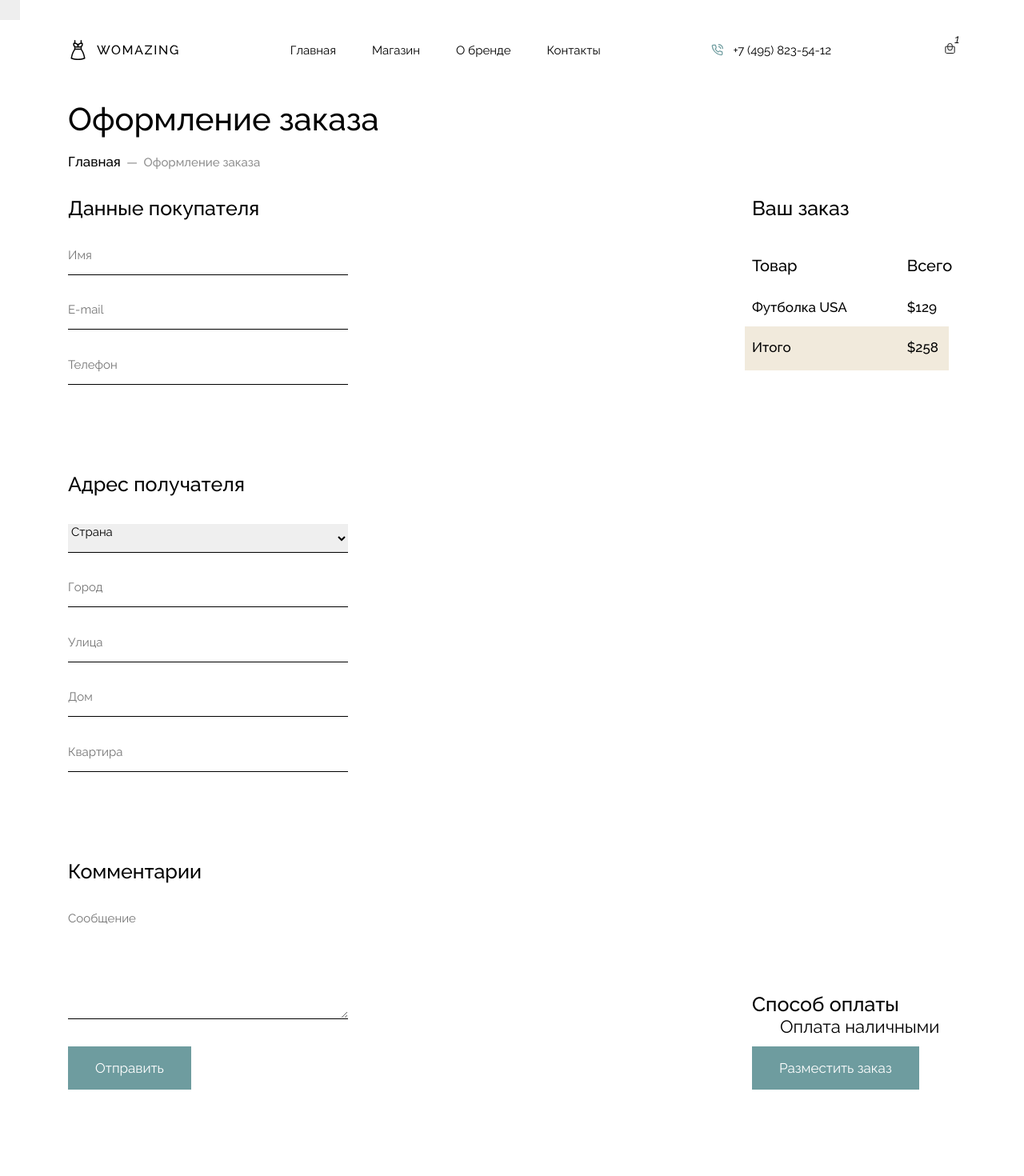
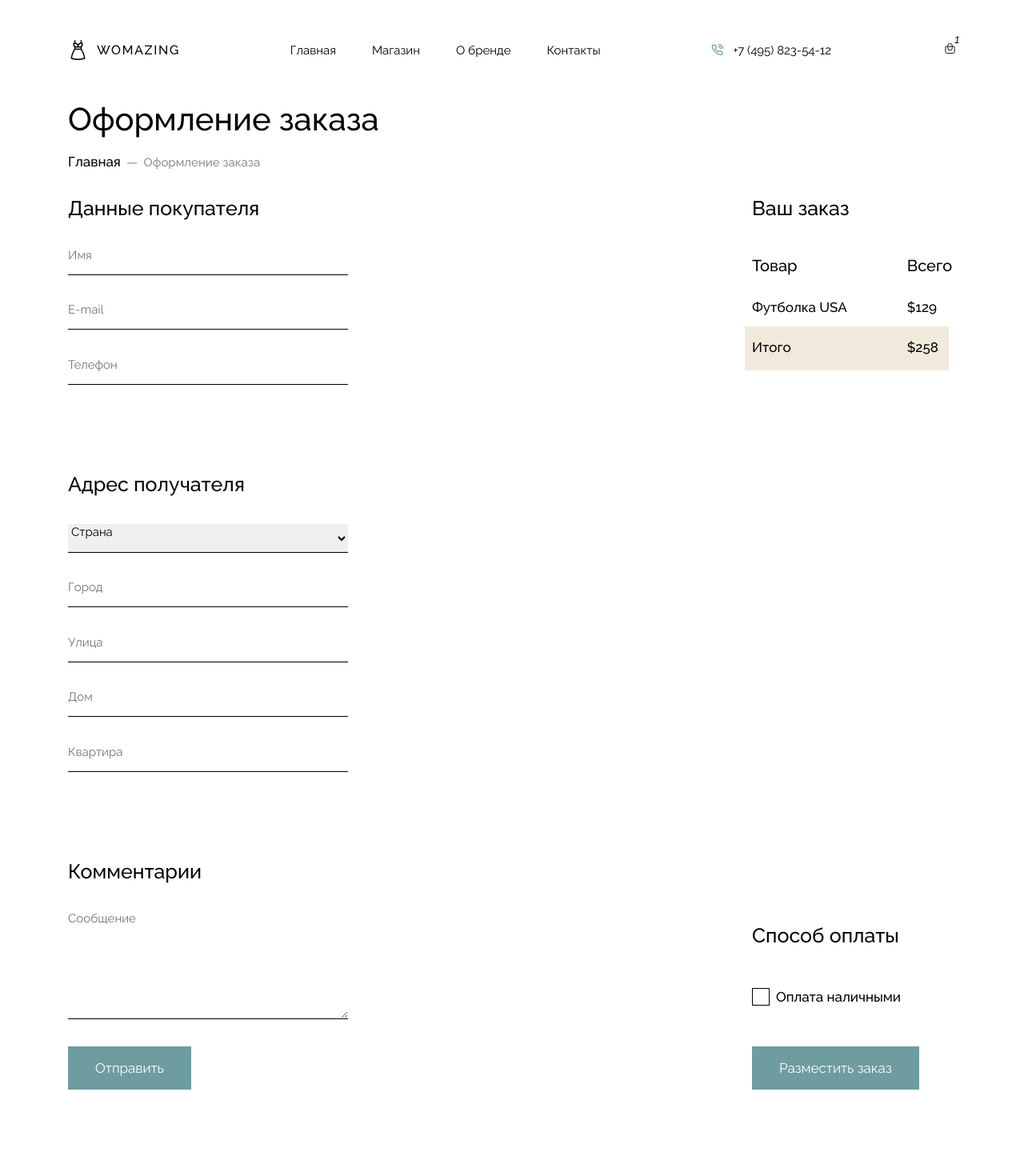
Before and after one commit to ZoirJohn/womazing, a React (Create React App) app: page /womazing/checkout in a window 1280 px wide. Shown: the top 1470 px of the page at 80% size. Built offline with nearby package versions, Linux system fonts and the light colour scheme.

Commit message:
finished styles the scripts work is needed

```diff
--- a/src/components/checkout/Checkout.tsx
+++ b/src/components/checkout/Checkout.tsx
@@ -120,11 +120,10 @@ const Checkout: FC<TProps> = (props) => {
                                                                                 <div className={styles.checkoutDataPayment}>
                                                                                         <p>Способ оплаты</p>
                                                                                         <label htmlFor='cash' className={styles.checkoutDataLabel}>
+                                                                                                <Field type='checkbox' name='cash' id='cash' />
+                                                                                                <span className={styles.checkmark}></span>
                                                                                                 Оплата наличными
-                                                                                                {/* <Field type='checkbox' name='cash' /> */}
-                                                                                                <input type="checkbox" name="" id="" />
                                                                                         </label>
-                                                                                        <span className={styles.checkmark}></span>
                                                                                         <button className='primaryButton'>Разместить заказ</button>
                                                                                 </div>
                                                                         </div>
--- a/src/css/checkout.module.css
+++ b/src/css/checkout.module.css
@@ -3,10 +3,9 @@
 }
 .checkoutForm {
         display: flex;
-        /* align-items: start; */
         justify-content: space-between;
 }
-.checkoutForm .checkoutFields {
+.checkoutFields {
         max-width: 450px;
         display: flex;
         flex-direction: column;
@@ -27,7 +26,7 @@
         font-weight: 500;
         color: #f00;
 }
-.checkoutForm input,
+.checkoutFields input,
 select {
         max-width: 350px;
         min-width: 300px;
@@ -87,64 +86,52 @@ select {
         grid-column: 1/3;
         margin: 0 0 1.8em;
 }
-.checkoutDataPayment input {
+
+.checkoutDataLabel input {
+        appearance: none;
         position: absolute;
         opacity: 0;
+}
+.checkoutDataLabel {
+        display: flex;
+        align-items: center;
+        gap: 8px;
+        position: relative;
         cursor: pointer;
-        height: 0;
-        width: 0;
+        padding: 3em 0;
+        font-size: 17px;
+        font-weight: 500;
+}
+.checkmark {
+        display: inline-block;
+        width: 22px;
+        height: 22px;
+        background-color: #fff;
+        border: 1px solid #000;
+        transition: background-color 0.3s, border-color 0.3s;
+        position: relative;
+}
+.checkoutDataLabel input:checked + .checkmark::after {
+        content: '';
+        background: #000;
+        width: 10px;
+        height: 10px;
+        position: absolute;
+        top: 50%;
+        left: 50%;
+        transform: translate(-50%, -50%);
+        font-size: 14px;
 }
 
-.checkoutDataLabel {
-        display: block;
-        position: relative;
-        padding-left: 35px;
-        margin-bottom: 12px;
-        cursor: pointer;
-        font-size: 22px;
-        user-select: none;
+@media (max-width: 768px) {
+        .checkoutForm {
+                flex-direction: column;
+                gap: 4em 0;
+        }
+        .checkoutData{
+                gap: 4em 0;
+        }
 }
-.checkoutDataLabel input {
-        position: absolute;
-        opacity: 0;
-        cursor: pointer;
-        height: 0;
-        width: 0;
-}
-.checkmark {
-        position: absolute;
-        top: 0;
-        left: 0;
-        height: 25px;
-        width: 25px;
-        background-color: #eee;
-}
-.checkoutDataLabel:hover input ~ .checkmark {
-        background-color: #ccc;
-}
-.checkoutDataLabel input:checked ~ .checkmark {
-        background-color: #2196f3;
-}
-.checkoutDataLabel:after {
-        content: '';
-        position: absolute;
-        display: none;
-}
-.checkoutDataLabel input:checked ~ .checkmark:after {
-        display: block;
-}
-.checkoutDataLabel .checkmark:after {
-        left: 9px;
-        top: 5px;
-        width: 5px;
-        height: 10px;
-        border: solid white;
-        border-width: 0 3px 3px 0;
-        -webkit-transform: rotate(45deg);
-        -ms-transform: rotate(45deg);
-        transform: rotate(45deg);
-}
-
 @media (max-width: 375px) {
         .checkoutForm textarea {
                 max-width: 300px;
```
